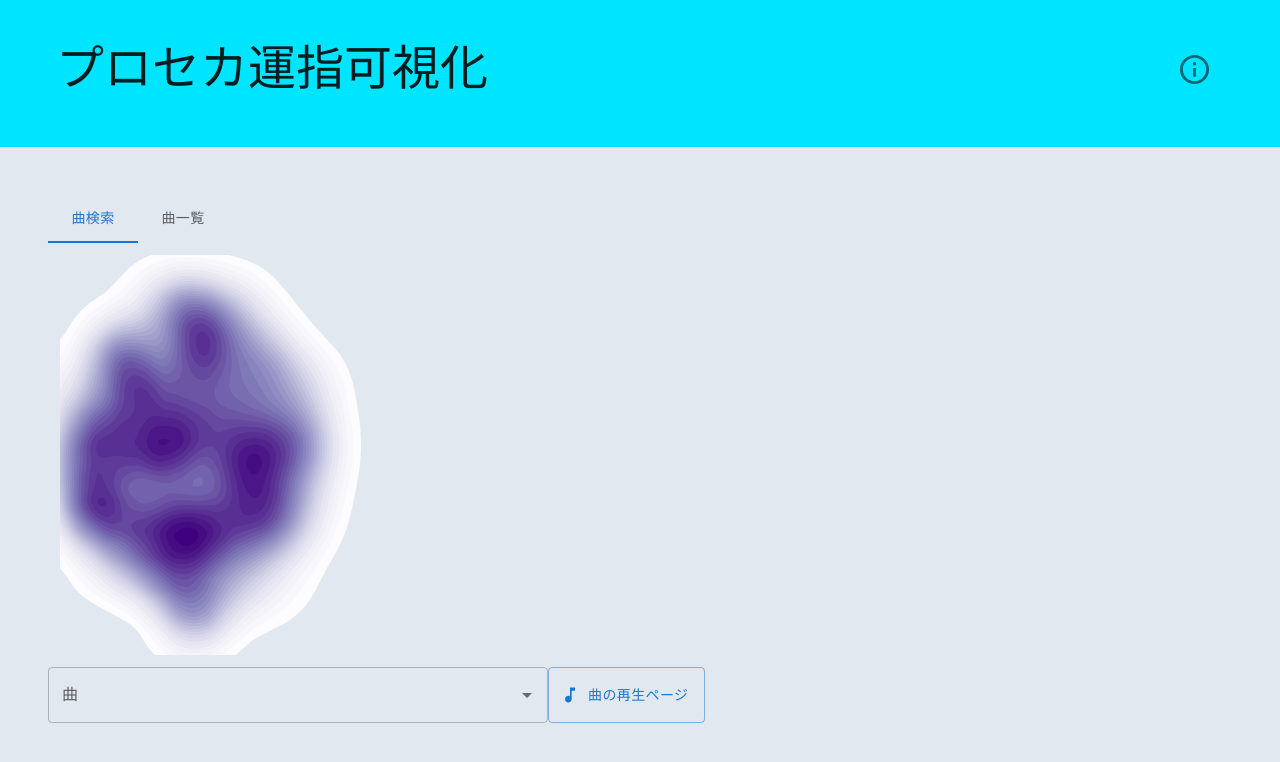
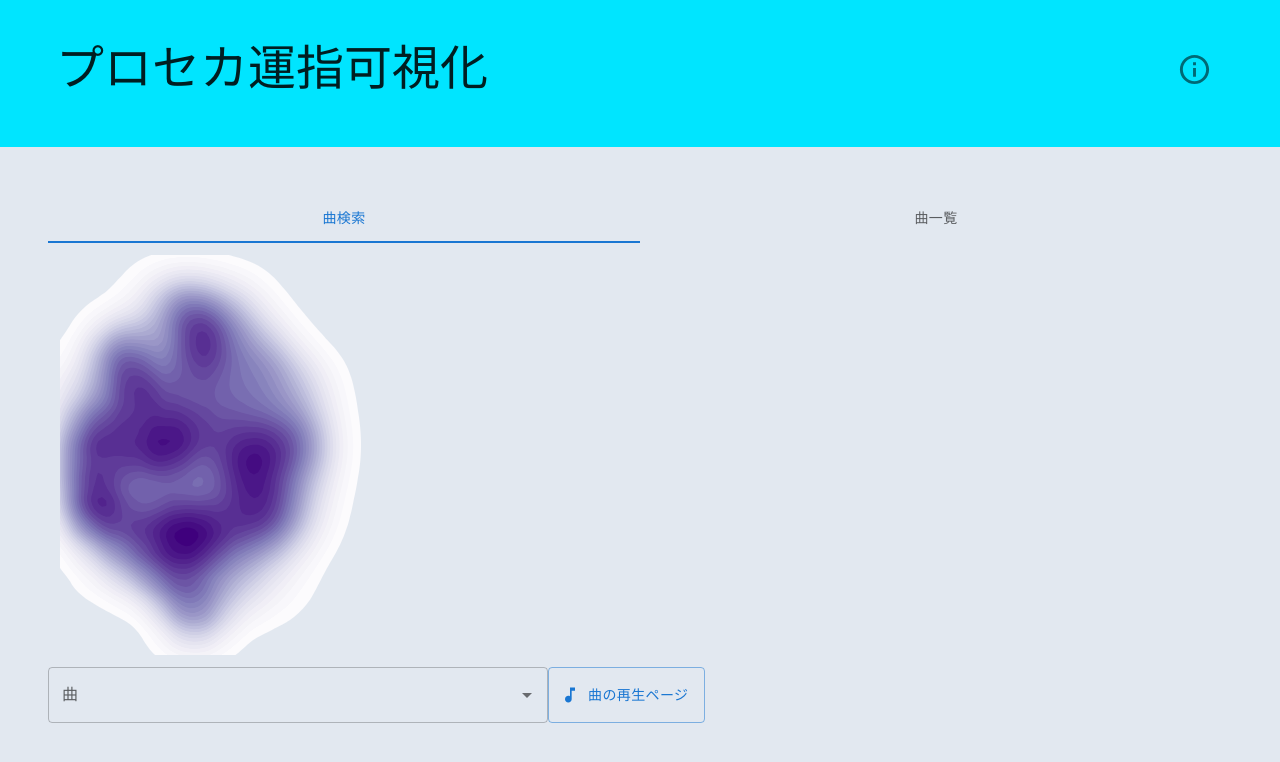
Before and after one commit to vdslab/watahal_proseka-fingering, a Next.js app: page / in a window 1280 px wide. Shown: the top 762 px of the page. Built offline with nearby package versions, Linux system fonts and the light colour scheme.

Commit message:
full width tab

```diff
--- a/app/{feature}/MainPage.jsx
+++ b/app/{feature}/MainPage.jsx
@@ -16,10 +16,7 @@ function TabPanel({ value, index, children }) {
   );
 }
 
-export default function MainPage({
-  musics,
-  clusteringData,
-}) {
+export default function MainPage({ musics, clusteringData }) {
   const [currentTab, setCurrentTab] = useState(0);
   function handleTabChange(e, tabIndex) {
     // console.log(tabIndex);
@@ -28,16 +25,14 @@ export default function MainPage({
 
   return (
     <div>
-      <Tabs value={currentTab} onChange={handleTabChange}>
+      <Tabs value={currentTab} onChange={handleTabChange} variant="fullWidth">
         <Tab label="曲検索" />
         <Tab label="曲一覧" />
       </Tabs>
 
       <TabPanel value={currentTab} index={0}>
         <div>
-          <ClusteringVis
-            {...{  clusteringData }}
-          />
+          <ClusteringVis {...{ clusteringData }} />
           <Search data={musics} />
         </div>
       </TabPanel>
```
